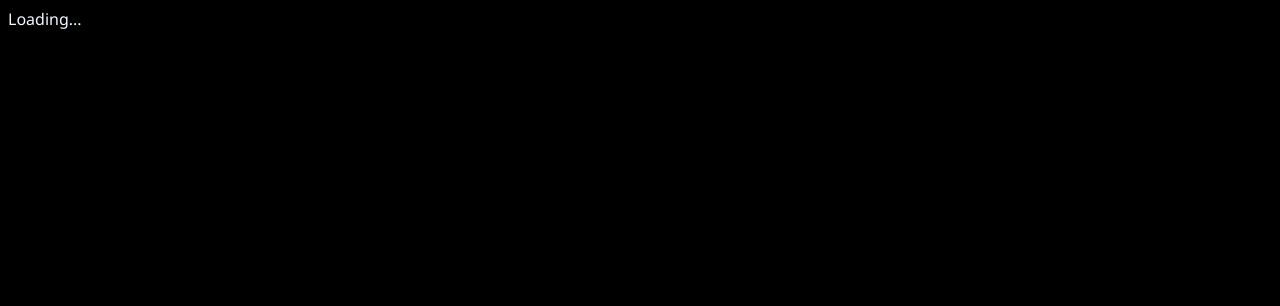
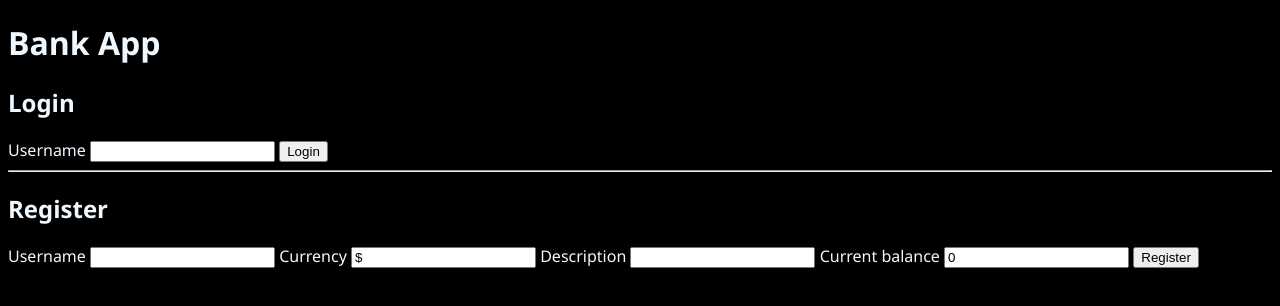
Before and after one commit to DrummerViking/bank-app, a plain HTML site: page index.html in a window 1280 px wide. Drawn offline with Linux system fonts and the light colour scheme.

Commit message:
update bank app

```diff
--- a/app.js
+++ b/app.js
@@ -27,4 +27,7 @@ function navigate(path) {
 function onLinkClick(event) {
     event.preventDefault();
     navigate(event.target.href);
-  }
+}
+
+window.onpopstate = () => updateRoute();
+updateRoute();
--- a/index.html
+++ b/index.html
@@ -18,7 +18,25 @@
     <template id="login">
       <h1>Bank App</h1>
       <section>
-        <a href="/dashboard" onclick="onLinkClick(event)">Dashboard</a>
+        <h2>Login</h2>
+        <form id="loginForm">
+          <label for="username">Username</label>
+          <input id="username" name="user" type="text" />
+          <button>Login</button>
+        </form>
+        <hr />
+        <h2>Register</h2>
+        <form id="registerForm">
+          <label for="user">Username</label>
+          <input id="user" name="user" type="text" />
+          <label for="currency">Currency</label>
+          <input id="currency" name="currency" type="text" value="$" />
+          <label for="description">Description</label>
+          <input id="description" name="description" type="text" />
+          <label for="balance">Current balance</label>
+          <input id="balance" name="balance" type="number" value="0" />
+          <button>Register</button>
+        </form>
       </section>
     </template>
     <template id="dashboard">
```
